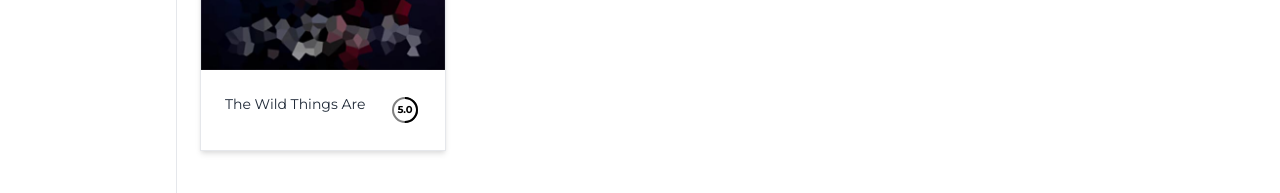
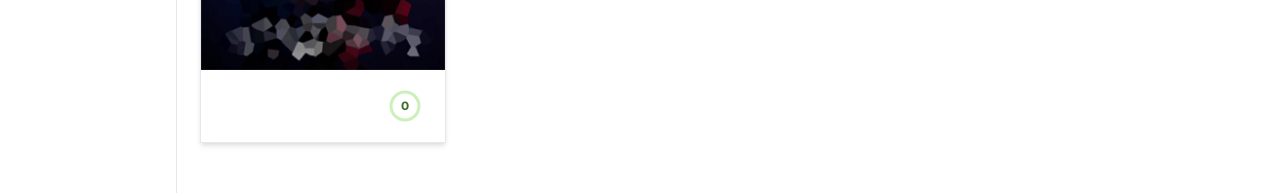
Before and after one commit to yogiindia/flick-movie-app, a Svelte app: page / in a window 1280 px wide. Shown: the part 557-750 px from the top of the page. Built offline with nearby package versions, Linux system fonts and the light colour scheme.

Commit message:
rating component  updated

```diff
--- a/src/components/Card.svelte
+++ b/src/components/Card.svelte
@@ -1,5 +1,9 @@
 <script>
     import Rating from './Rating.svelte'
+
+    export let rating = "0";
+    export let title = "";
+    // export let
 </script>
 
 
@@ -7,10 +11,10 @@
     <div class="">
         <img src="./static/images/listing-1.jpg" alt="" class="w-full">
     </div>
-    <div class="px-6 py-6 flex justify-between">
-        <h3 class="text-gray-800 text-sm capitalize" style="font-family: 'Montserrat', sans-serif;">The wild things are</h3>
+    <div class="px-5 py-4 flex justify-between">
+        <h3 class="text-gray-800 text-sm capitalize self-center hover:text-lime-400" style="font-family: 'Montserrat', sans-serif;">{title}</h3>
         <div class="">
-           <Rating value="5.0" strokeWidth="2" size="32" fontSize="10px" />
+           <Rating value={rating} outerStroke="#3f6d2b" innerStroke="#cbf0bb" strokeWidth="3" size="40" fontSize="12px" />
         </div>
     </div>
 </div>
--- a/src/components/Layout.svelte
+++ b/src/components/Layout.svelte
@@ -9,7 +9,7 @@ import Sidebar from './Sidebar.svelte';
     <Header/>
     <div class="flex">
         <Sidebar/>
-        <div class="ml-0 md:ml-44 w-full">
+        <div class="ml-0 md:ml-44 w-full pb-24">
             <GenereList/>
             <CardList/>
         </div>
--- a/src/components/Rating.svelte
+++ b/src/components/Rating.svelte
@@ -1,13 +1,13 @@
 <script>
     import {onMount} from 'svelte';
 
-    export let value;
+    export let value = 0.0;
     export let size = 70;
     export let strokeWidth = 1;
     export let innerStroke = `rgba(0,0,0,.5)`;
     export let outerStroke = `rgb(0,0,0)`;
     export let fontSize = '10px';
-    export let color = '#000';
+    export let color = outerStroke;
 
     $: {
         console.log(radius)
--- a/tailwind.config.js
+++ b/tailwind.config.js
@@ -15,7 +15,8 @@ module.exports = {
       colors:{
         lime: {
           "200": 'rgb(127,218,86,1)',
-          "400": 'rgba(46,153,46,1)'
+          "400": 'rgba(46,153,46,1)',
+          "600" : `rgba(63,109,43,1)`
         }
       }
     },
```
